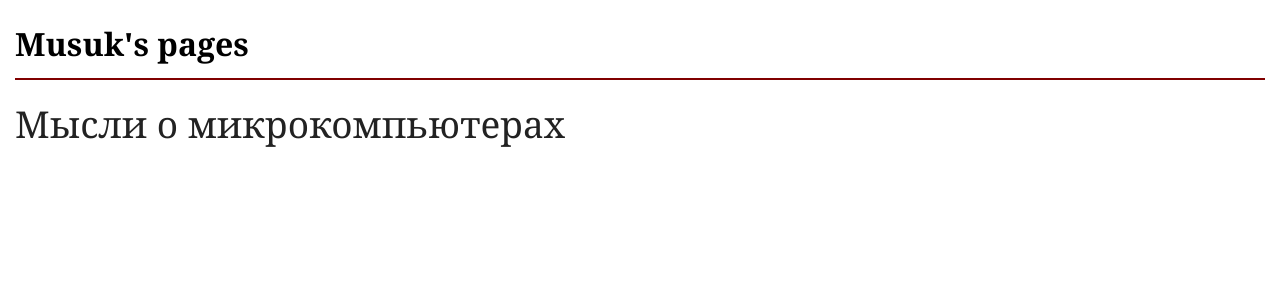
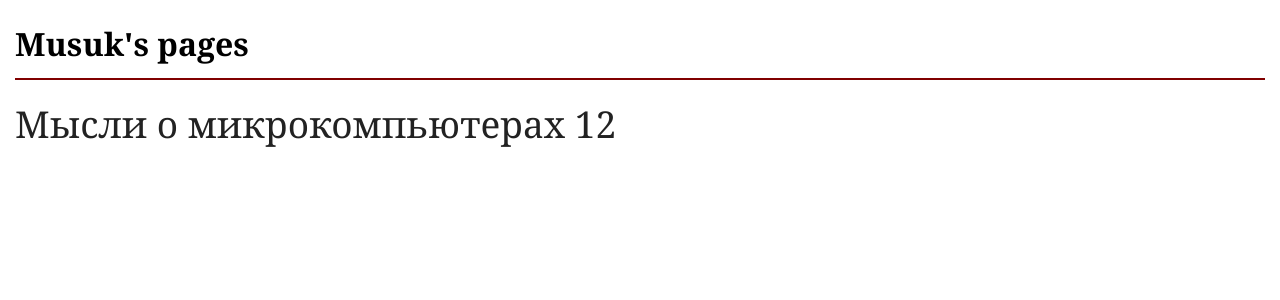
Before and after one commit to musukvl/musukvl.github.io, a Jekyll site: the page built from blog/raspberry-pi/microcomputers.md, in a window 1280 px wide. Shown: the top 300 px of the page. Built offline with Jekyll 4.4.1, drawn with Linux system fonts in a browser that asks for light colours; our own code applies the rules of GitHub Pages for plain Markdown files.

Commit message:
update contaner

```diff
--- a/blog/raspberry-pi/microcomputers.md
+++ b/blog/raspberry-pi/microcomputers.md
@@ -2,4 +2,4 @@
 layout: default
 ---
 
-## Мысли о микрокомпьютерах
+## Мысли о микрокомпьютерах  12
```
Also changed, not shown: .devcontainer/devcontainer.json.
